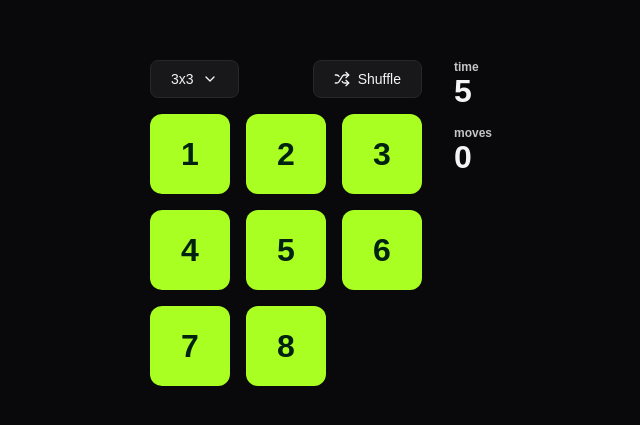
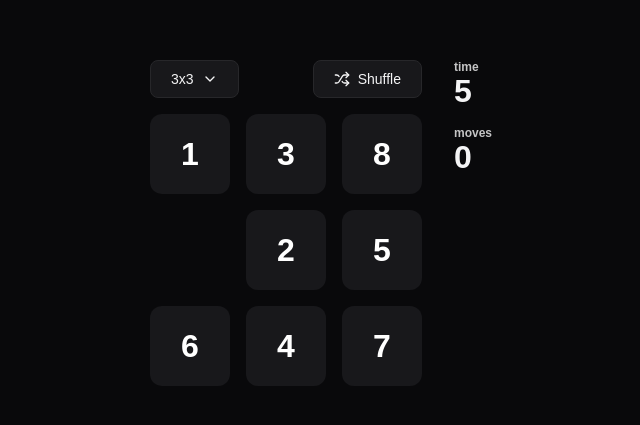
Before and after one commit to mahahahad/SlidingPuzzle, a Next.js app: page / in a window 1280 px wide. Shown: the part 177-602 px from the top of the page, without its empty margins (354-994 px from the left). Built offline with nearby package versions, Linux system fonts and the light colour scheme; a web font is replaced by a local one.

Commit message:
feat: add initial tile shuffle

```diff
--- a/app/grid.js
+++ b/app/grid.js
@@ -126,6 +126,7 @@ export default function Grid({shuffle, setShuffle, setMoves, size }) {
 
   useEffect(() => {
     setTiles(createGrid(size, size));
+    setShuffle(true);
     setGameOver(isSorted(tiles));
   }, [size]);
 
```
